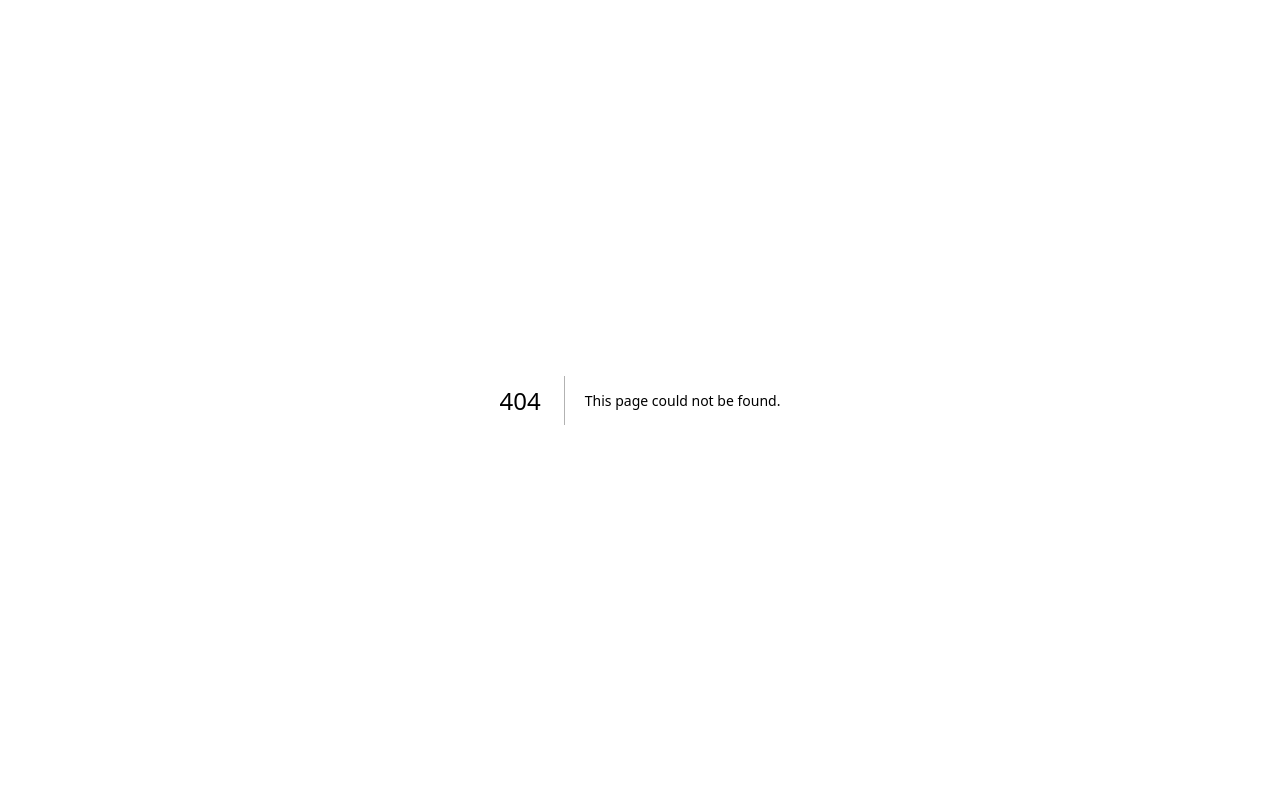
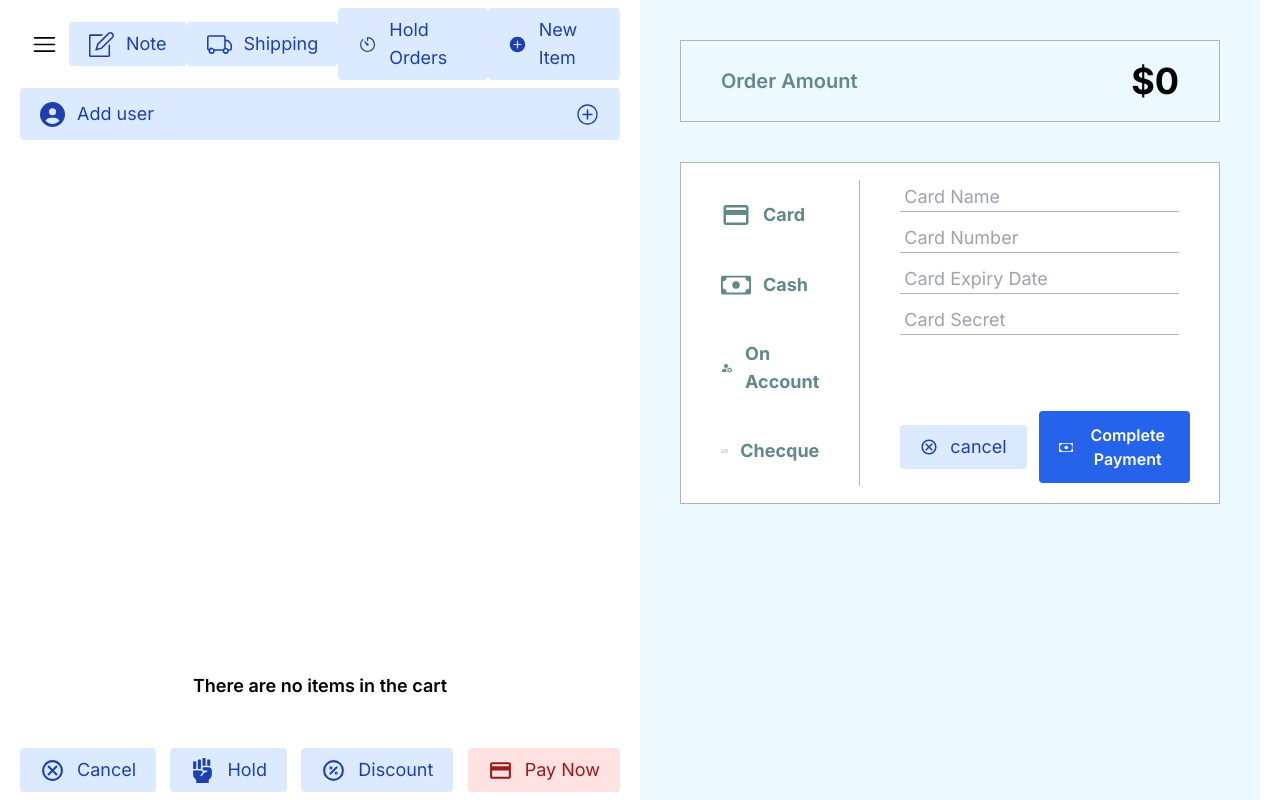
Before and after one commit to mitul88/next-pos-app, a Next.js app: page /pos/payment in a window 1280 px wide. Before the commit this address had no page. Built offline with nearby package versions, Linux system fonts and the light colour scheme.

Commit message:
payment component desigh fix

```diff
--- /dev/null
+++ b/src/app/pos/payment/page.jsx
@@ -0,0 +1,13 @@
+import PosLayout from '@/components/master/PosLayout'
+import Payment from '@/components/pos/Payment'
+import React from 'react'
+
+const page = () => {
+  return (
+    <PosLayout>
+          <Payment />
+    </PosLayout>
+  )
+}
+
+export default page
--- /dev/null
+++ b/src/components/pos/BottomNavigation.jsx
@@ -0,0 +1,21 @@
+'use client'
+import { MdOutlineCancel } from "react-icons/md";
+import { FaFistRaised } from "react-icons/fa";
+import { MdOutlinePayment } from "react-icons/md";
+import { TbDiscount } from "react-icons/tb";
+import useCartStore from "@/store/cartStore";
+import LinkButton from "./LinkButton";
+
+const BottomNavigation = () => {
+    const {items} =useCartStore()
+  return (
+    <div className='py-2  flex items-center justify-between'>
+        <LinkButton icon={<MdOutlineCancel size={25} />} text="Cancel"  link="https://www.facebook.com" />
+        <LinkButton icon={<FaFistRaised  size={25}/>} text="Hold"  link="https://www.google.com" />
+        <LinkButton icon={<TbDiscount size={25}/>} text="Discount"  link="https://www.google.com" />
+        <LinkButton disable={items.length == 0} icon={<MdOutlinePayment size={25} />} text="Pay Now"  link="pos/payment" />
+    </div>
+  )
+}
+
+export default BottomNavigation
--- a/src/components/pos/LeftSection.jsx
+++ b/src/components/pos/LeftSection.jsx
@@ -9,6 +9,7 @@ import { FaCircleUser } from "react-icons/fa6";
 import { IoIosAddCircleOutline } from "react-icons/io";
 import PosCart from "./PosCart";
 import CartTotal from "./CartTotal";
+import BottomNavigation from "./BottomNavigation";
 
 const LeftSection = () => {
   return (
@@ -35,12 +36,7 @@ const LeftSection = () => {
 
         <div className="absolute bottom-0 left-0 w-full">
             <CartTotal />
-            <div className='py-2  flex items-center justify-between'>
-                <LinkButton icon={<SlNote size={25} />} text="Cancel"  link="https://www.facebook.com" />
-                <LinkButton icon={<BsTruck size={25}/>} text="Hold"  link="https://www.google.com" />
-                <LinkButton icon={<IoIosTimer size={25}/>} text="Discount"  link="https://www.google.com" />
-                <LinkButton icon={<IoIosAddCircle size={25} />} text="Pay Now"  link="https://www.twitter.com" />
-            </div>
+            <BottomNavigation />
         </div>
     </div>
   )
--- a/src/components/pos/LinkButton.jsx
+++ b/src/components/pos/LinkButton.jsx
@@ -1,9 +1,9 @@
 import Link from 'next/link'
 import React from 'react'
 
-const LinkButton = ({icon, text, link, solid, color}) => {
+const LinkButton = ({icon, text, link, solid, color, disable}) => {
   return (
-    <Link href={link && link || "/"} className={`py-2 px-2 md:px-5 flex items-center justify-between w-fit text-bold text-md lg:text-lg rounded ${solid && `bg-[${solid}]` || "bg-blue-100"} ${color ? `text-[${color}] border-2 border-[${color}]`: "text-blue-800"} `}>
+    <Link href={link && link || "/"} aria-disabled={disable} className={`py-2 px-2 md:px-5 flex items-center justify-between w-fit text-bold text-md lg:text-lg rounded ${disable && "bg-red-100 text-red-800 pointer-events-none cursor-not-allowed"} ${solid && `bg-[${solid}]` || "bg-blue-100"} ${color ? `text-[${color}] border-2 border-[${color}]`: "text-blue-800"} `}>
         {icon && icon}
         <span className={`${icon && "ml-2 lg:ml-3"}`}>{text && text || "Link button"}</span>
     </Link>
--- /dev/null
+++ b/src/components/pos/Payment.jsx
@@ -0,0 +1,66 @@
+'use client'
+import useCartStore from "@/store/cartStore"
+import { MdOutlinePayment } from "react-icons/md";
+import { CiMoneyCheck1 } from "react-icons/ci";
+import { MdManageAccounts } from "react-icons/md";
+import { BsCash } from "react-icons/bs";
+
+import { MdOutlineCancel } from "react-icons/md";
+import LinkButton from "./LinkButton";
+
+const Payment = () => {
+   const {totalAmount} = useCartStore()
+    return (
+    <div className='mt-10 lg:mt-0 pb-1 bg-[#ECF9FF] min-h-screen p-10'>
+        <div className="w-full px-10 py-5 flex items-center justify-between border border-[#B4B4B8]">
+            <h3 className="text-xl font-semibold text-[#638889]">Order Amount</h3>
+            <h1 className="text-4xl font-bold">${totalAmount}</h1>
+        </div>
+        <div className="flex items-center border border-[#B4B4B8] bg-white mt-10">
+            <div className="w-1/3">
+                <ul className="w-full text-[#638889] border border-r-[#B4B4B8] border-t-0 border-l-0 border-b-0">
+                    <li className="flex items-center px-10 py-5 w-full hover:bg-blue-100 hover:text-blue-800 cursor-pointer">
+                        <MdOutlinePayment size={30}/>
+                        <h4 className="text-lg font-bold ml-3">Card</h4>
+                    </li>
+                    <li className="flex items-center px-10 py-5 w-full hover:bg-blue-100 hover:text-blue-800 cursor-pointer">
+                        <BsCash size={30}/>
+                        <h4 className="text-lg font-bold ml-3">Cash</h4>
+                    </li>
+                    <li className="flex items-center px-10 py-5 w-full hover:bg-blue-100 hover:text-blue-800 cursor-pointer">
+                        <MdManageAccounts size={30}/>
+                        <h4 className="text-lg font-bold ml-3">On Account</h4>
+                    </li>
+                    <li className="flex items-center px-10 py-5 w-full hover:bg-blue-100 hover:text-blue-800 cursor-pointer">
+                        <CiMoneyCheck1 size={30}/>
+                        <h4 className="text-lg font-bold ml-3">Checque</h4>
+                    </li>
+                </ul>
+            </div>
+            <div className="w-2/3 px-10 p-5">
+                <div className="w-full">
+                    <form >
+                        <div className="flex flex-col justify-between">
+                            <div className="flex flex-col jusstify-between">
+                                <input type="text" placeholder="Card Name" className="w-full border border-b-[#B4B4B8] border-t-0 border-l-0 border-r-0 px-1 text-lg mb-3"/>
+                                <input type="text" placeholder="Card Number" className="w-full border border-b-[#B4B4B8] border-t-0 border-l-0 border-r-0 px-1 text-lg mb-3"/>
+                                <input type="text" placeholder="Card Expiry Date" className="w-full border border-b-[#B4B4B8] border-t-0 border-l-0 border-r-0 px-1 text-lg mb-3"/>
+                                <input type="text" placeholder="Card Secret" className="w-full border border-b-[#B4B4B8] border-t-0 border-l-0 border-r-0 px-1 text-lg mb-3"/>
+                            </div>
+                            <div className="flex items-center mt-16">
+                                <LinkButton icon={<MdOutlineCancel />} text="cancel" link="/pos"/>
+                                <button className="flex items-center w-fit bg-blue-600 text-white font-semibold px-5 py-3 ml-3 rounded">
+                                    <BsCash size={25}/>
+                                    <span className="ml-3">Complete Payment</span>
+                                </button>
+                            </div>
+                        </div>
+                    </form>
+                </div>
+            </div>
+        </div>
+    </div>
+  )
+}
+
+export default Payment
```
